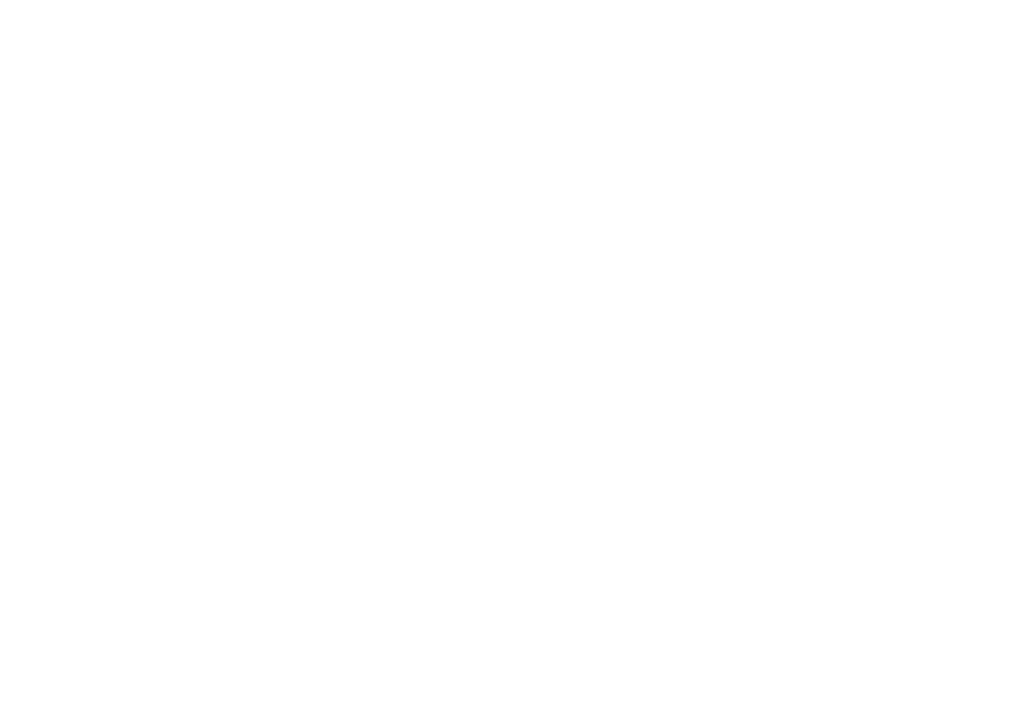
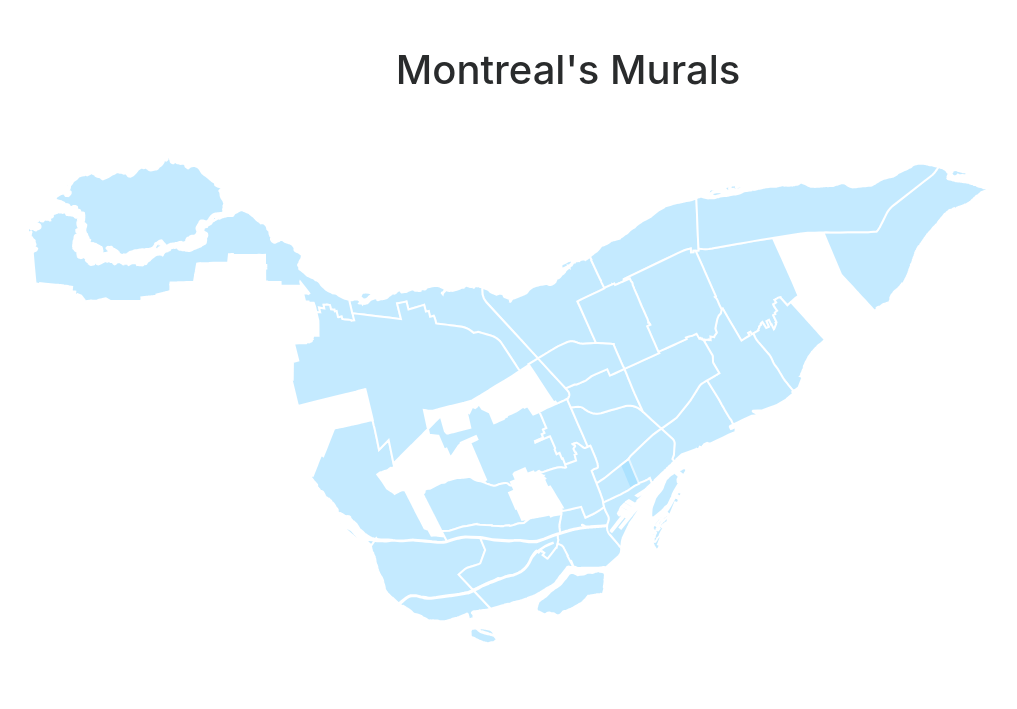
Before and after one commit to vlillies/p-mtl-murals, a website: page index.html in a window 1280 px wide. Shown: the whole page, without its empty margins (72-1089 px from the left). Drawn offline with nearby package versions, Linux system fonts and the light colour scheme.

Commit message:
feat: add geojson file loader and neighbourhoods data
- Geojson files are loaded from the geojsonFiles object at the top of app.js
- Add Neighbourhoods data to SVG

```diff
--- a/app.js
+++ b/app.js
@@ -0,0 +1,45 @@
+(function() {
+
+  const geojsonFiles = [{name: 'neighbourhoods', path: './data/quartierssociologiques2014.geojson', geojson: ""}]
+
+  const loadFeaturesFromGeojsonFiles = () => {
+    let q = d3.queue()
+    for (let file of geojsonFiles){
+      q.defer(d3.json, file.path)
+    }
+    q.awaitAll((err, files) => {
+      if (err) {
+        throw err
+      } else {
+        geojsonFiles.map((file, i) => file.geojson = files[i])
+        main()
+      }
+    })
+  }
+
+  loadFeaturesFromGeojsonFiles()
+
+  function main () {
+  const svgWidth = 960
+  const svgHeight = 600
+
+  const projection = d3.geoMercator()
+    .rotate([0, -30, 0]).fitSize([svgWidth, svgHeight], geojsonFiles[0].geojson)
+
+  const path = d3.geoPath()
+    .projection(projection)
+
+  d3.select('svg')
+    .attr('width', svgWidth)
+    .attr('height', svgHeight)
+
+  d3.select('svg')
+    .selectAll('.neighbourhood')
+    .data(geojsonFiles[0].geojson.features)
+    .enter()
+    .append('path')
+    .attr('d', path)
+    .classed('neighbourhood', true)
+}
+
+})()
--- a/index.html
+++ b/index.html
@@ -7,6 +7,17 @@
     <link rel="stylesheet" href="style.css">
 </head>
 <body>
+<div class='container'>
+    <div class='col'>
+        <h1 class='text-center mt-5'>Montreal's Murals</h1>
+        <svg
+                version="1.1"
+                baseProfile="full"
+                xmlns="http://www.w3.org/2000/svg"
+                id="map">
+        </svg>
+    </div>
+</div>
     <script src="https://d3js.org/d3.v4.js"></script>
     <script src="app.js"></script>
 </body>
--- a/style.css
+++ b/style.css
@@ -0,0 +1,6 @@
+.neighbourhood {
+  stroke: white;
+  stroke-width: 2px;
+  fill: #9dddff;
+  opacity: .6;
+}
```
Also changed, not shown: data/limadmin.geojson (added), data/murals.geojson (added), data/quartierssociologiques2014.geojson (added), data/stm.geojson (added).
